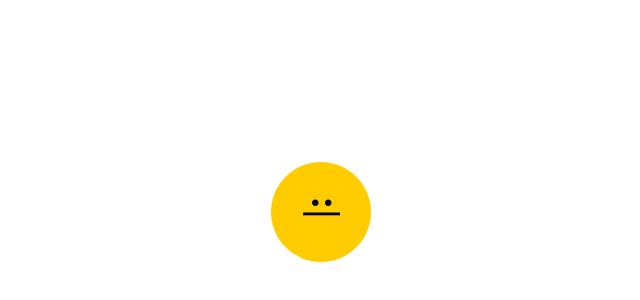
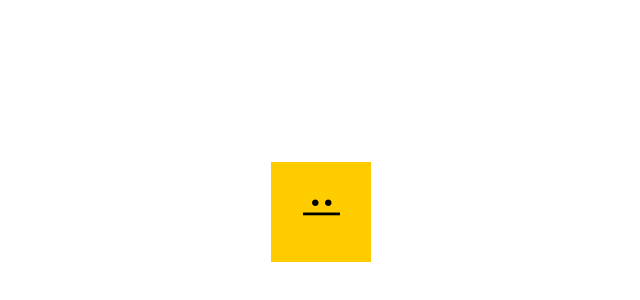
Before and after one commit to dawcas/carita, a plain HTML site: page index.html in a window 1280 px wide. Shown: the part 158-458 px from the top of the page, without its empty margins (318-958 px from the left). Drawn offline with Linux system fonts and the light colour scheme.

```diff
--- a/css/main.css
+++ b/css/main.css
@@ -7,8 +7,6 @@
     top: 40%;
     align-items: center;
     justify-content: center;
-    border-radius: 200%;
-
 
 }
 
```
